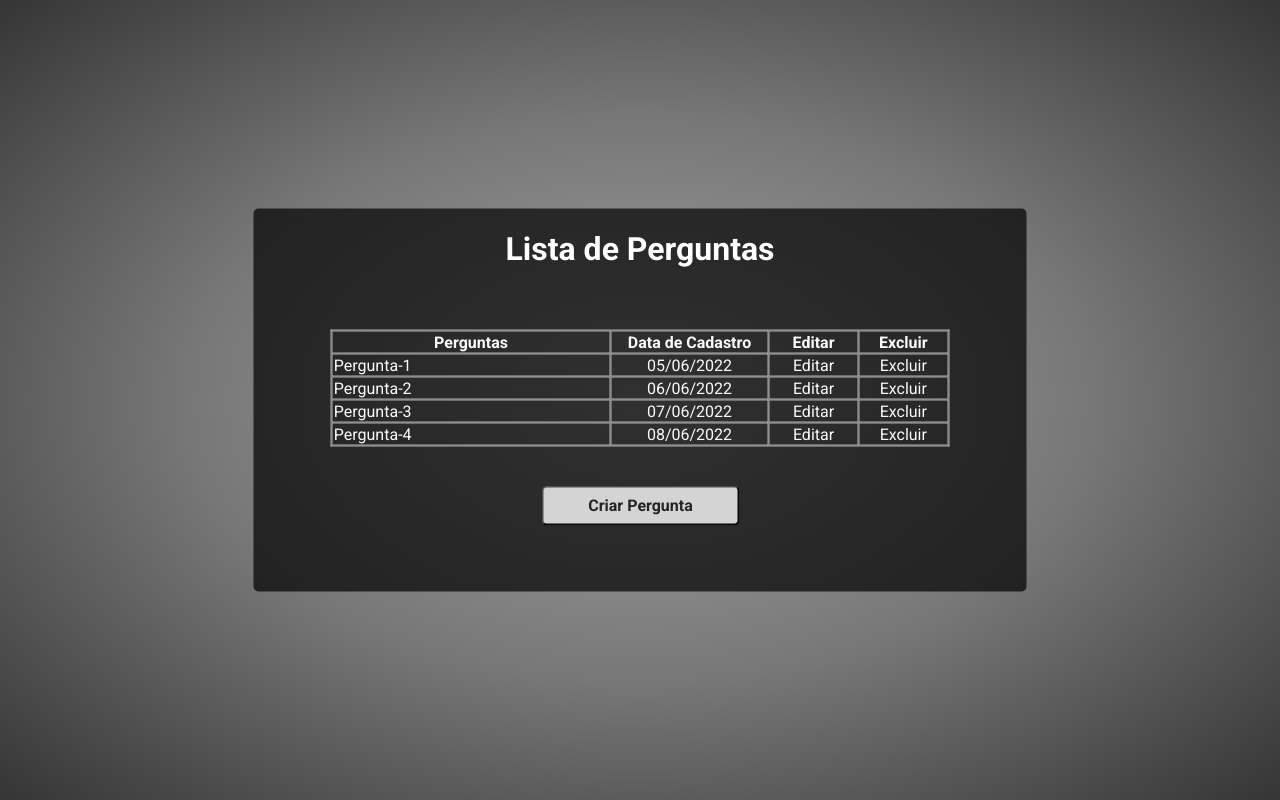
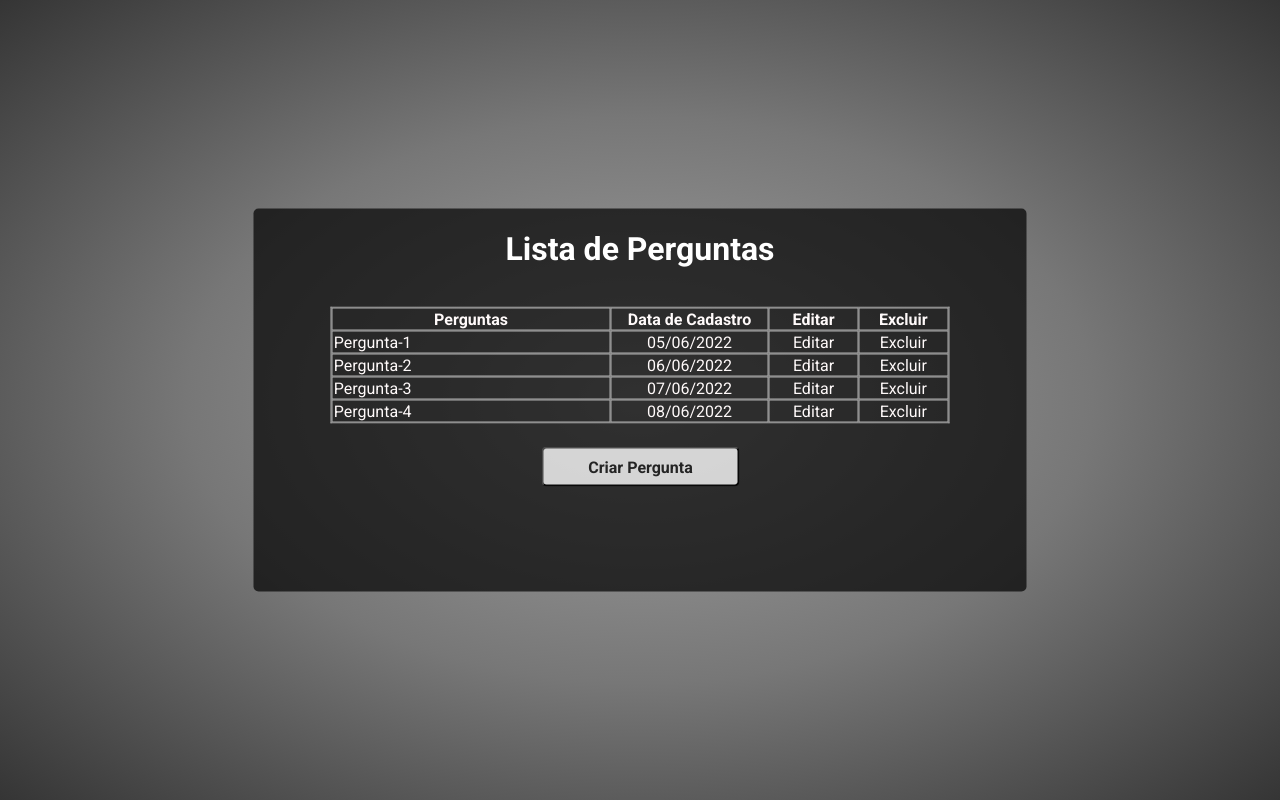
Before and after one commit to paulocesarjr/QuizSA, an Angular app: page / in a window 1280 px wide. Built offline with nearby package versions, Linux system fonts and the light colour scheme.

Commit message:
service e rolagem

```diff
--- a/src/app/app.module.ts
+++ b/src/app/app.module.ts
@@ -1,3 +1,4 @@
+import { HttpClientModule } from '@angular/common/http';
 import { NgModule } from '@angular/core';
 import { BrowserModule } from '@angular/platform-browser';
 
@@ -12,7 +13,8 @@ import { PerguntasComponent } from './pages/perguntas/perguntas.component';
   ],
   imports: [
     BrowserModule,
-    AppRoutingModule
+    AppRoutingModule,
+    HttpClientModule
   ],
   providers: [],
   bootstrap: [AppComponent]
--- a/src/app/pages/perguntas/perguntas.component.css
+++ b/src/app/pages/perguntas/perguntas.component.css
@@ -42,10 +42,13 @@
   }
 
   .tabela{
-      display: flex;
-      justify-content: center;
-      margin-top: 8%;
-      margin-bottom: 5%;
+    display: flex;
+    justify-content: center;
+    margin-top: 5%;
+    max-height: 200px;
+    margin-bottom: 3%;
+    overflow:auto;
+
   }
 
   tr{
--- a/src/app/pages/perguntas/perguntas.component.html
+++ b/src/app/pages/perguntas/perguntas.component.html
@@ -24,6 +24,6 @@
               <div class="b">
                   <button (click)="criar()" class="botao">Criar Pergunta</button>
               </div>
-      </form>
+       </form>
     </div>
   </body>
--- a/src/app/pages/perguntas/perguntas.component.ts
+++ b/src/app/pages/perguntas/perguntas.component.ts
@@ -1,5 +1,6 @@
 import { Component, OnInit } from '@angular/core';
 import { Router } from '@angular/router';
+import { PerguntasService } from 'src/app/services/perguntas.service';
 
 
 @Component({
@@ -9,9 +10,9 @@ import { Router } from '@angular/router';
 })
 export class PerguntasComponent implements OnInit {
 
-
   constructor(
-    private router: Router) {
+    private router: Router,
+    private service: PerguntasService) {
     console.log(this.perguntas)
   }
 
@@ -55,6 +56,7 @@ export class PerguntasComponent implements OnInit {
   ];
 
   ngOnInit(): void {
+
   }
 
     criar(){
--- /dev/null
+++ b/src/app/services/perguntas.service.ts
@@ -0,0 +1,14 @@
+import { HttpClient } from '@angular/common/http';
+import { Injectable } from '@angular/core';
+
+@Injectable({
+  providedIn: 'root'
+})
+export class PerguntasService {
+
+  constructor(private http: HttpClient) {}
+
+  buscarPergunta() {
+    return this.http.get('');
+  }
+}
```
Also changed, not shown: 1 other file (tests, documents, lock files or other folders).
